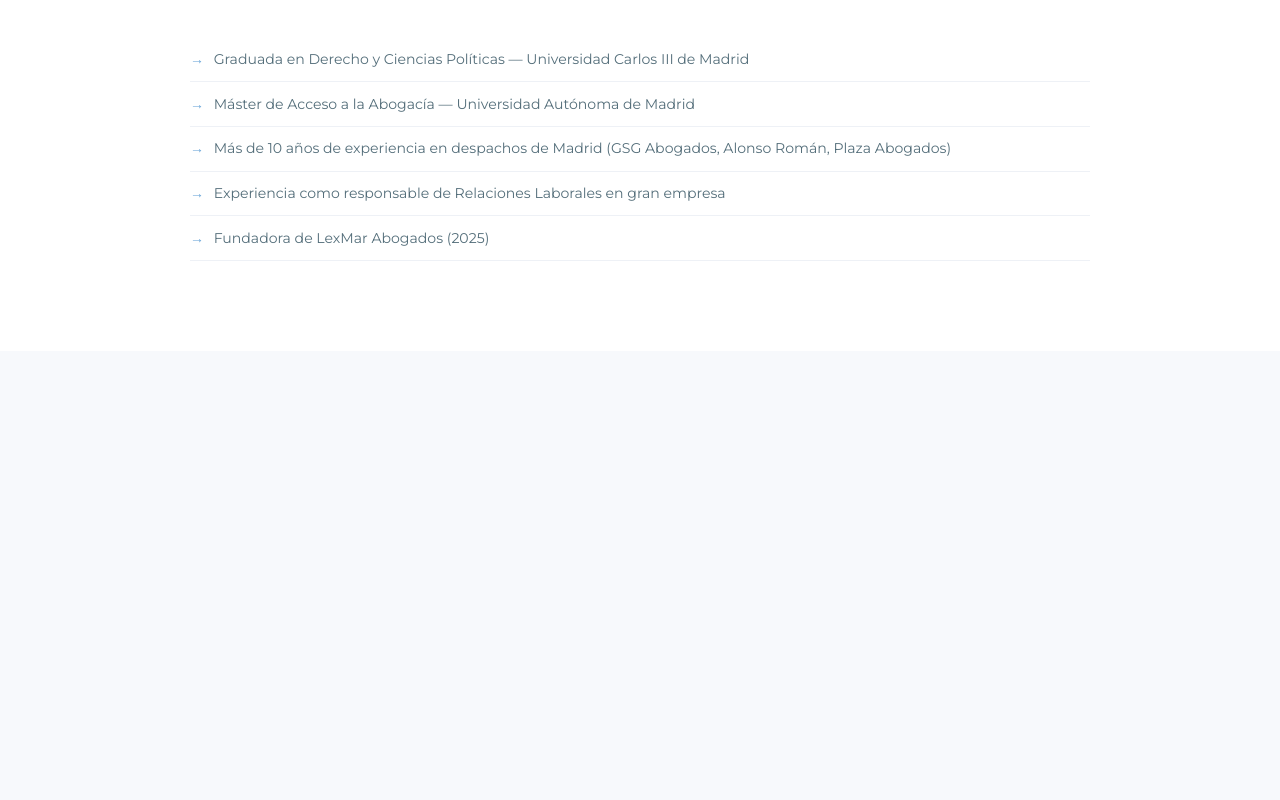
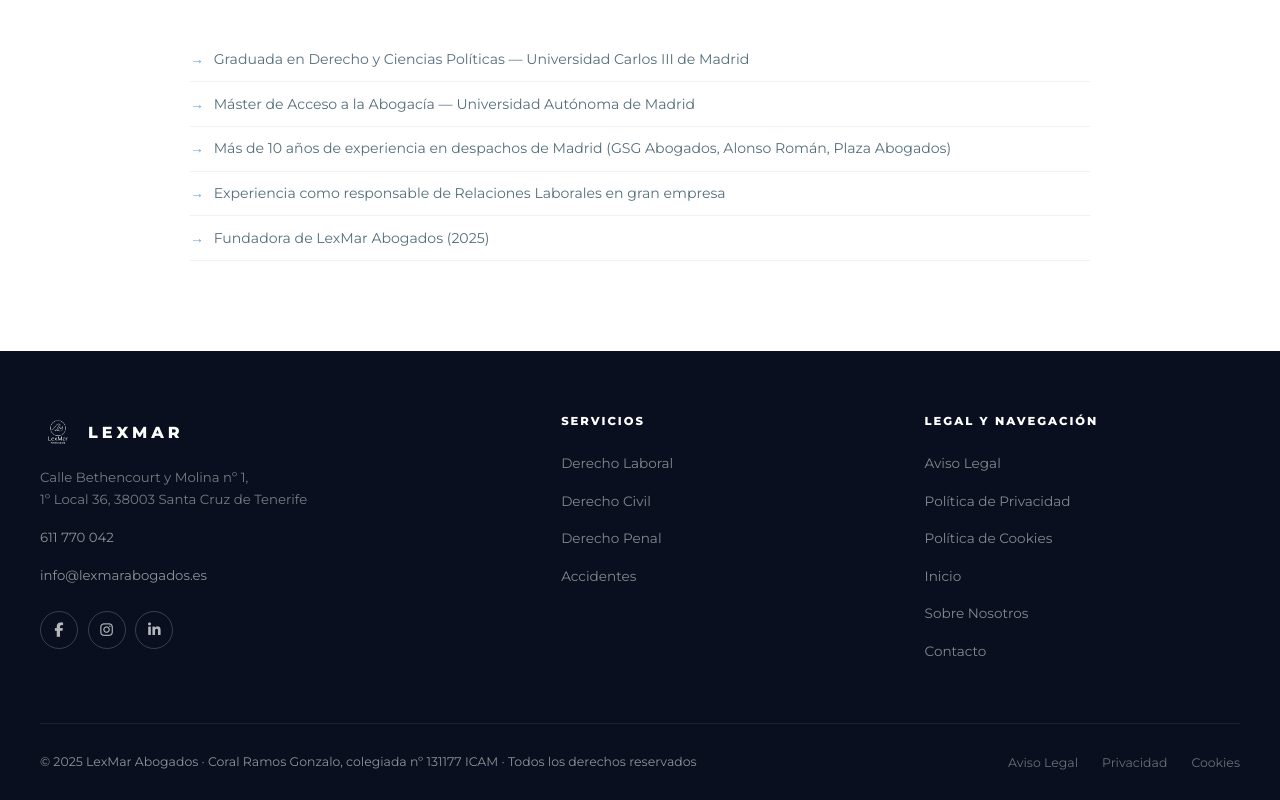
Before and after one commit to LexMar-Team/LexMar, a Next.js app: page /sobre_nosotros in a window 1280 px wide. Shown: the part 1869-2669 px from the top of the page. Before the commit the page ends 2220 px from the top, so only its background shows below. Built offline with nearby package versions, Linux system fonts and the light colour scheme.

Commit message:
ruta pp y pc

```diff
--- a/src/app/page.js
+++ b/src/app/page.js
@@ -386,8 +386,8 @@
               <h4>Legal y navegación</h4>
               <ul className="footer-links">
                 <li><a href="/aviso-legal">Aviso Legal</a></li>
-                <li><a href="/politica-privacidad">Política de Privacidad</a></li>
-                <li><a href="/politica-cookies">Política de Cookies</a></li>
+                <li><a href="/politica_privacidad">Política de Privacidad</a></li>
+                <li><a href="/politica_cookies">Política de Cookies</a></li>
                 <li><a href="/">Inicio</a></li>
                 <li><a href="/sobre_nosotros">Sobre Nosotros</a></li>
                 <li><a href="/contacto">Contacto</a></li>
@@ -414,7 +414,7 @@
         <p>
           Utilizamos cookies propias y de terceros para mejorar tu experiencia y analizar el uso
           del sitio web. Más información en nuestra{' '}
-          <a href="/politica-cookies">Política de Cookies</a>.
+          <a href="/politica_cookies">Política de Cookies</a>.
         </p>
         <div className="cookie-actions">
           <button
--- a/src/app/sobre_nosotros/page.js
+++ b/src/app/sobre_nosotros/page.js
@@ -164,6 +164,91 @@
         </section>
       </main>
 
+      {/* ===================== FOOTER ===================== */}
+      <footer className="main-footer">
+        <div className="container">
+          <div className="footer-grid">
+            <div className="footer-col footer-brand">
+              <div className="logo" style={{ marginBottom: '0.75rem' }}>
+                <img
+                  src="/LexMar_logo_white.png"
+                  alt="LexMar Abogados"
+                  style={{ height: '36px' }}
+                />
+                <span className="logo-text">LEXMAR</span>
+              </div>
+              <p>
+                Calle Bethencourt y Molina nº 1,
+                <br />
+                1º Local 36, 38003 Santa Cruz de Tenerife
+              </p>
+              <p>
+                <a
+                  href="tel:+34611770042"
+                  style={{ color: 'rgba(255,255,255,0.55)', textDecoration: 'none' }}
+                >
+                  611 770 042
+                </a>
+              </p>
+              <p>
+                <a
+                  href="mailto:info@lexmarabogados.es"
+                  style={{ color: 'rgba(255,255,255,0.55)', textDecoration: 'none' }}
+                >
+                  info@lexmarabogados.es
+                </a>
+              </p>
+              <div className="footer-social">
+                <a href="#" className="btn-89 btn-89-dark" aria-label="Facebook" rel="noopener">
+                  <i className="fa-brands fa-facebook-f"></i>
+                </a>
+                <a href="#" className="btn-89 btn-89-dark" aria-label="Instagram" rel="noopener">
+                  <i className="fa-brands fa-instagram"></i>
+                </a>
+                <a href="#" className="btn-89 btn-89-dark" aria-label="LinkedIn" rel="noopener">
+                  <i className="fa-brands fa-linkedin-in"></i>
+                </a>
+              </div>
+            </div>
+
+            <div className="footer-col">
+              <h4>Servicios</h4>
+              <ul className="footer-links">
+                <li><a href="/servicios#laboral">Derecho Laboral</a></li>
+                <li><a href="/servicios#civil">Derecho Civil</a></li>
+                <li><a href="/servicios#penal">Derecho Penal</a></li>
+                <li><a href="/servicios#accidentes">Accidentes</a></li>
+              </ul>
+            </div>
+
+            <div className="footer-col">
+              <h4>Legal y navegación</h4>
+              <ul className="footer-links">
+                <li><a href="/aviso-legal">Aviso Legal</a></li>
+                <li><a href="/politica_privacidad">Política de Privacidad</a></li>
+                <li><a href="/politica_cookies">Política de Cookies</a></li>
+                <li><a href="/">Inicio</a></li>
+                <li><a href="/sobre_nosotros">Sobre Nosotros</a></li>
+                <li><a href="/contacto">Contacto</a></li>
+              </ul>
+            </div>
+          </div>
+
+          <div className="footer-bottom">
+            <p>
+              © 2025 LexMar Abogados · Coral Ramos Gonzalo, colegiada nº 131177 ICAM · Todos
+              los derechos reservados
+            </p>
+            <ul className="footer-legal-links">
+              <li><a href="/aviso-legal">Aviso Legal</a></li>
+              <li><a href="/politica_privacidad">Privacidad</a></li>
+              <li><a href="/politica_cookies">Cookies</a></li>
+            </ul>
+          </div>
+        </div>
+      </footer>
+
+
       <div className="cookie-banner" id="cookieBanner">
         <p>Utilizamos cookies propias y de terceros para mejorar tu experiencia. Más información en nuestra <a href="/politica-cookies">Política de Cookies</a>.</p>
         <div className="cookie-actions">
```
Also changed, not shown: src/app/servicios/page.js (+5 -5 lines).
